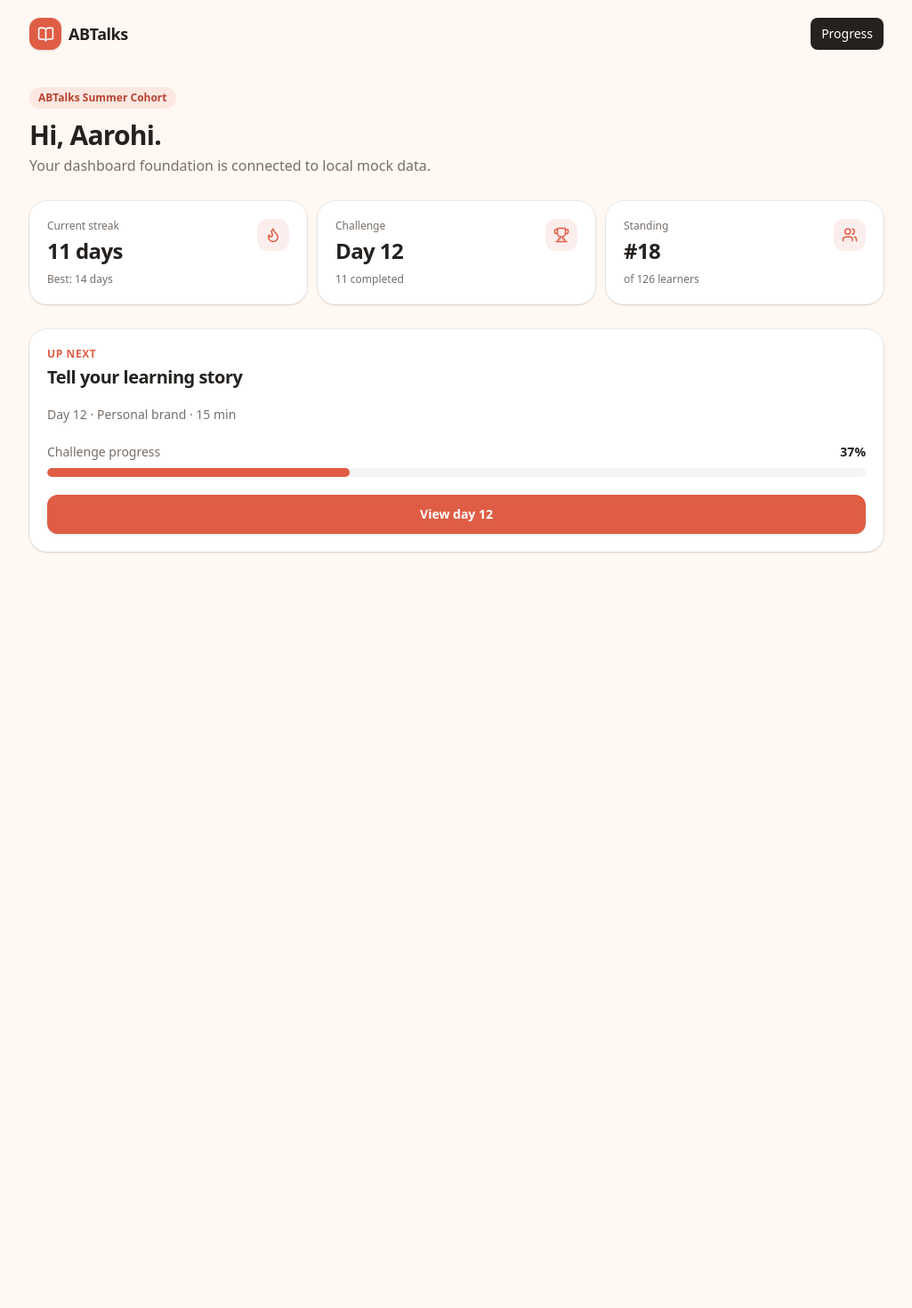
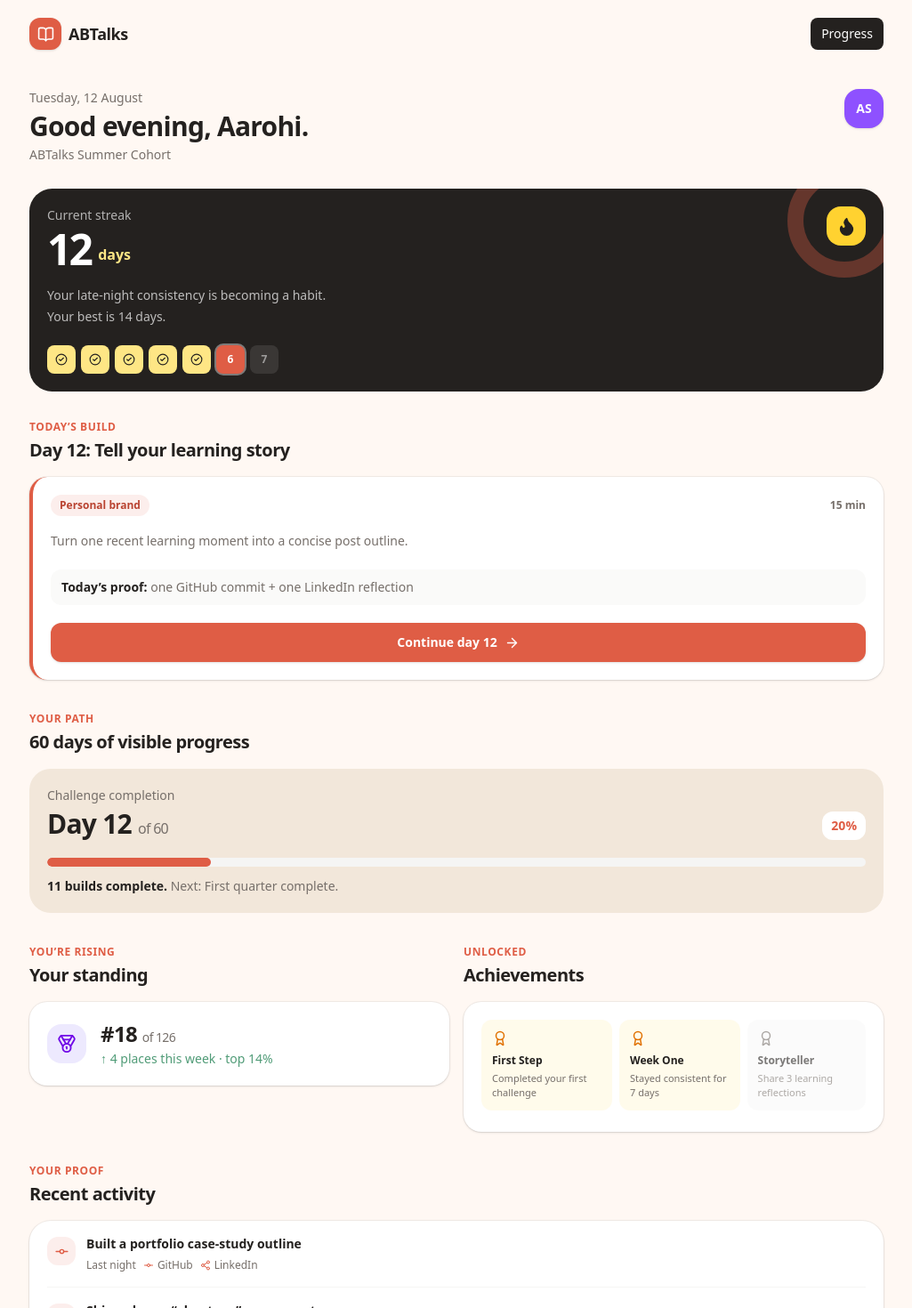
Before and after one commit to fathima-saniya/SheCoders-RedesignABTalks, a React (Vite) app: page /dashboard in a window 1280 px wide. Shown: the top 1470 px of the page at 89% size, without its empty margins (127-1152 px from the left). Before the commit the page ends 800 px from the top, so only its background shows below. Built offline with nearby package versions, Linux system fonts and the light colour scheme.

Commit message:
Build student dashboard

```diff
--- a/src/data/mockData.js
+++ b/src/data/mockData.js
@@ -2,9 +2,9 @@ export const studentProfile = {
   id: 'student-001', name: 'Aarohi Sharma', handle: '@aarohicodes', cohort: 'ABTalks Summer Cohort', avatar: 'AS', joinedAt: '2026-07-28',
 }
 
-export const currentStreak = { days: 11, best: 14, status: 'active', message: 'One more check-in keeps your momentum going.' }
+export const currentStreak = { days: 12, best: 14, status: 'active', message: 'Your late-night consistency is becoming a habit.' }
 
-export const challengeProgress = { currentDay: 12, totalDays: 30, completedDays: 11, percentage: 37, nextMilestone: 'Halfway explorer' }
+export const challengeProgress = { currentDay: 12, totalDays: 60, completedDays: 11, percentage: 20, nextMilestone: 'First quarter complete' }
 
 export const todaysTask = {
   day: 12, title: 'Tell your learning story', duration: '15 min', category: 'Personal brand', description: 'Turn one recent learning moment into a concise post outline.', status: 'available',
@@ -19,13 +19,14 @@ export const achievements = [
 export const studentStanding = { rank: 18, totalStudents: 126, percentile: 86, change: 4 }
 
 export const recentActivity = [
-  { id: 'activity-1', day: 11, title: 'Completed: Build your proof of work', date: 'Today', type: 'complete' },
-  { id: 'activity-2', day: 10, title: 'Earned the Week One badge', date: 'Yesterday', type: 'achievement' },
-  { id: 'activity-3', day: 9, title: 'Saved a career goal', date: '2 days ago', type: 'update' },
+  { id: 'activity-1', day: 11, title: 'Built a portfolio case-study outline', date: 'Last night', proof: ['GitHub', 'LinkedIn'] },
+  { id: 'activity-2', day: 10, title: 'Shipped your “about me” component', date: 'Yesterday', proof: ['GitHub'] },
+  { id: 'activity-3', day: 9, title: 'Shared what debugging taught you', date: '2 days ago', proof: ['LinkedIn'] },
 ]
 
 export const firstDayState = { days: 0, best: 0, status: 'new', message: 'Your first small action starts a new streak.' }
 export const missedDayState = { days: 0, best: 11, status: 'broken', message: 'A missed day is a pause, not the end. Start again today.' }
+export const streakCareMessage = 'Missed a day? Your progress is still here. Build once today and begin a fresh streak.'
 export const emptyProfileState = { id: null, name: '', handle: '', cohort: '', avatar: null, joinedAt: null }
 
 // Landing-page community proof. Kept local so the first experience stays fast and clear.
--- a/src/pages/DashboardPage.jsx
+++ b/src/pages/DashboardPage.jsx
@@ -1,18 +1,35 @@
-import { Flame, Trophy, Users } from 'lucide-react'
-import { currentStreak, challengeProgress, studentProfile, studentStanding, todaysTask } from '../data/mockData'
+import { motion } from 'framer-motion'
+import { ArrowRight, Award, CheckCircle2, ChevronRight, Flame, GitCommitHorizontal, Medal, Share2, ShieldCheck } from 'lucide-react'
+import { achievements, challengeProgress, currentStreak, recentActivity, streakCareMessage, studentProfile, studentStanding, todaysTask } from '../data/mockData'
 import { Badge } from '../components/ui/Badge'
 import { Button } from '../components/ui/Button'
 import { Card } from '../components/ui/Card'
 import { ProgressBar } from '../components/ui/ProgressBar'
 import { SectionTitle } from '../components/ui/SectionTitle'
-import { StatCard } from '../components/ui/StatCard'
 
 export function DashboardPage() {
-  return <div className="pt-5">
-    <Badge tone="brand">{studentProfile.cohort}</Badge>
-    <h1 className="mt-3 text-3xl font-bold tracking-tight">Hi, {studentProfile.name.split(' ')[0]}.</h1>
-    <p className="mt-1 text-muted">Your dashboard foundation is connected to local mock data.</p>
-    <div className="mt-7 grid grid-cols-2 gap-3 sm:grid-cols-3"><StatCard icon={Flame} label="Current streak" value={`${currentStreak.days} days`} detail={`Best: ${currentStreak.best} days`} /><StatCard icon={Trophy} label="Challenge" value={`Day ${challengeProgress.currentDay}`} detail={`${challengeProgress.completedDays} completed`} /><StatCard icon={Users} label="Standing" value={`#${studentStanding.rank}`} detail={`of ${studentStanding.totalStudents} learners`} /></div>
-    <Card className="mt-7"><SectionTitle eyebrow="Up next" title={todaysTask.title} /><p className="text-sm leading-6 text-muted">Day {todaysTask.day} · {todaysTask.category} · {todaysTask.duration}</p><ProgressBar className="mt-5" label="Challenge progress" value={challengeProgress.percentage} /><Button to="/day/12" className="mt-5 w-full">View day 12</Button></Card>
+  return <div className="pt-3 sm:pt-6">
+    <motion.div initial={{ opacity: 0, y: 10 }} animate={{ opacity: 1, y: 0 }} transition={{ duration: 0.25 }} className="flex items-start justify-between gap-4">
+      <div><p className="text-sm font-medium text-muted">Tuesday, 12 August</p><h1 className="mt-1 text-3xl font-bold tracking-tight">Good evening, {studentProfile.name.split(' ')[0]}.</h1><p className="mt-1 text-sm text-muted">{studentProfile.cohort}</p></div>
+      <div className="grid size-11 shrink-0 place-items-center rounded-2xl bg-violet-500 text-sm font-bold text-white shadow-sm">{studentProfile.avatar}</div>
+    </motion.div>
+
+    <motion.section initial={{ opacity: 0, y: 12 }} animate={{ opacity: 1, y: 0 }} transition={{ delay: 0.08, duration: 0.25 }} className="relative mt-7 overflow-hidden rounded-[1.6rem] bg-ink p-5 text-white">
+      <div className="absolute -right-5 -top-7 size-32 rounded-full border-[18px] border-brand/35" />
+      <div className="relative flex items-start justify-between"><div><p className="text-sm text-white/65">Current streak</p><div className="mt-1 flex items-end gap-2"><span className="text-5xl font-bold tracking-[-0.06em]">{currentStreak.days}</span><span className="mb-1.5 text-base font-semibold text-amber-200">days</span></div></div><span className="grid size-11 place-items-center rounded-2xl bg-amber-300 text-ink"><Flame size={23} fill="currentColor" /></span></div>
+      <p className="relative mt-4 max-w-xs text-sm leading-6 text-white/70">{currentStreak.message} Your best is {currentStreak.best} days.</p>
+      <div className="relative mt-5 flex items-center gap-1.5">{Array.from({ length: 7 }, (_, index) => <span key={index} className={`grid size-8 place-items-center rounded-lg text-xs font-bold ${index < 5 ? 'bg-amber-200 text-ink' : index === 5 ? 'bg-brand text-white ring-2 ring-white/40' : 'bg-white/10 text-white/50'}`}>{index < 5 ? <CheckCircle2 size={14} /> : index + 1}</span>)}</div>
+    </motion.section>
+
+    <section className="mt-8"><SectionTitle eyebrow="Today’s build" title={`Day ${todaysTask.day}: ${todaysTask.title}`} /><Card className="border-l-4 border-l-brand p-5"><div className="flex items-center justify-between gap-3"><Badge tone="brand">{todaysTask.category}</Badge><span className="text-xs font-semibold text-muted">{todaysTask.duration}</span></div><p className="mt-4 text-sm leading-6 text-muted">{todaysTask.description}</p><div className="mt-5 rounded-xl bg-stone-50 px-3 py-2.5 text-sm text-muted"><span className="font-bold text-ink">Today’s proof:</span> one GitHub commit + one LinkedIn reflection</div><Button to="/day/12" className="mt-5 w-full">Continue day {todaysTask.day} <ArrowRight size={17} /></Button></Card></section>
+
+    <section className="mt-9"><SectionTitle eyebrow="Your path" title="60 days of visible progress" /><div className="rounded-[1.5rem] bg-[#f2e7da] p-5"><div className="flex items-end justify-between gap-3"><div><p className="text-sm text-muted">Challenge completion</p><p className="mt-1 text-3xl font-bold tracking-tight">Day {challengeProgress.currentDay} <span className="text-base font-medium text-muted">of {challengeProgress.totalDays}</span></p></div><span className="rounded-xl bg-white px-2.5 py-1.5 text-sm font-bold text-brand">{challengeProgress.percentage}%</span></div><ProgressBar className="mt-5" value={challengeProgress.percentage} /><p className="mt-3 text-sm text-muted"><span className="font-semibold text-ink">{challengeProgress.completedDays} builds complete.</span> Next: {challengeProgress.nextMilestone}.</p></div></section>
+
+    <section className="mt-9 grid gap-4 sm:grid-cols-2"><div className="min-w-0"><SectionTitle eyebrow="You’re rising" title="Your standing" /><Card className="bg-white"><div className="flex items-center gap-4"><span className="grid size-11 place-items-center rounded-2xl bg-violet-100 text-violet-700"><Medal size={22} /></span><div><p className="text-2xl font-bold tracking-tight">#{studentStanding.rank} <span className="text-sm font-medium text-muted">of {studentStanding.totalStudents}</span></p><p className="mt-0.5 text-sm text-success">↑ {studentStanding.change} places this week · top {100 - studentStanding.percentile}%</p></div></div></Card></div><div className="min-w-0"><SectionTitle eyebrow="Unlocked" title="Achievements" /><Card className="p-4"><div className="flex gap-2 overflow-x-auto pb-1">{achievements.map((achievement) => <div key={achievement.id} className={`min-w-28 rounded-xl p-3 ${achievement.earned ? 'bg-amber-50' : 'bg-stone-50 opacity-60'}`}><Award size={18} className={achievement.earned ? 'text-amber-600' : 'text-muted'} /><p className="mt-2 text-xs font-bold">{achievement.title}</p><p className="mt-1 text-[11px] leading-4 text-muted">{achievement.description}</p></div>)}</div></Card></div></section>
+
+    <section className="mt-9"><SectionTitle eyebrow="Your proof" title="Recent activity" /><div className="divide-y divide-stone-100 rounded-[1.5rem] bg-white px-5 shadow-sm ring-1 ring-black/5">{recentActivity.map((activity) => <article key={activity.id} className="flex gap-3 py-4"><span className="mt-0.5 grid size-8 shrink-0 place-items-center rounded-xl bg-brand/10 text-brand"><GitCommitHorizontal size={17} /></span><div className="min-w-0 flex-1"><p className="text-sm font-semibold leading-5">{activity.title}</p><div className="mt-1.5 flex items-center gap-2 text-xs text-muted"><span>{activity.date}</span>{activity.proof.map((item) => <span key={item} className="inline-flex items-center gap-1"><span className="text-brand">{item === 'GitHub' ? <GitCommitHorizontal size={12} /> : <Share2 size={12} />}</span>{item}</span>)}</div></div></article>)}</div></section>
+
+    <section className="mt-7 rounded-2xl border border-dashed border-stone-300 bg-white/60 p-4"><div className="flex gap-3"><span className="grid size-9 shrink-0 place-items-center rounded-xl bg-stone-100 text-muted"><ShieldCheck size={18} /></span><div><p className="text-sm font-bold">Streak care, not streak pressure</p><p className="mt-1 text-sm leading-5 text-muted">{streakCareMessage}</p></div></div></section>
+    <a href="/" className="mt-7 inline-flex min-h-11 items-center gap-1 text-sm font-semibold text-muted hover:text-ink">Back to ABTalks <ChevronRight size={16} /></a>
   </div>
 }
```
Also changed, not shown: 1 other file (tests, documents, lock files or other folders).
